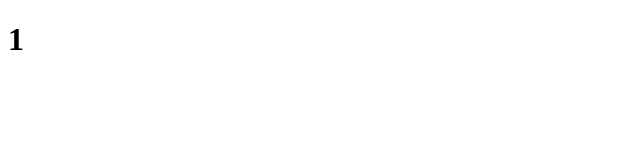
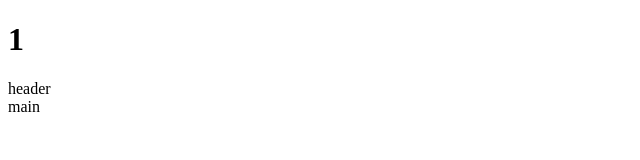
Before and after one commit to MatthewAll03/my_repo, a plain HTML site: page index.html in a window 1280 px wide. Shown: the full height of the page, 0-640 px from the left. Drawn offline with Linux system fonts and the light colour scheme.

Commit message:
add base structure

```diff
--- a/index.html
+++ b/index.html
@@ -7,5 +7,7 @@
   </head>
   <body>
     <h1>1</h1>
+    <header>header</header>
+    <main>main</main>
   </body>
 </html>
```
